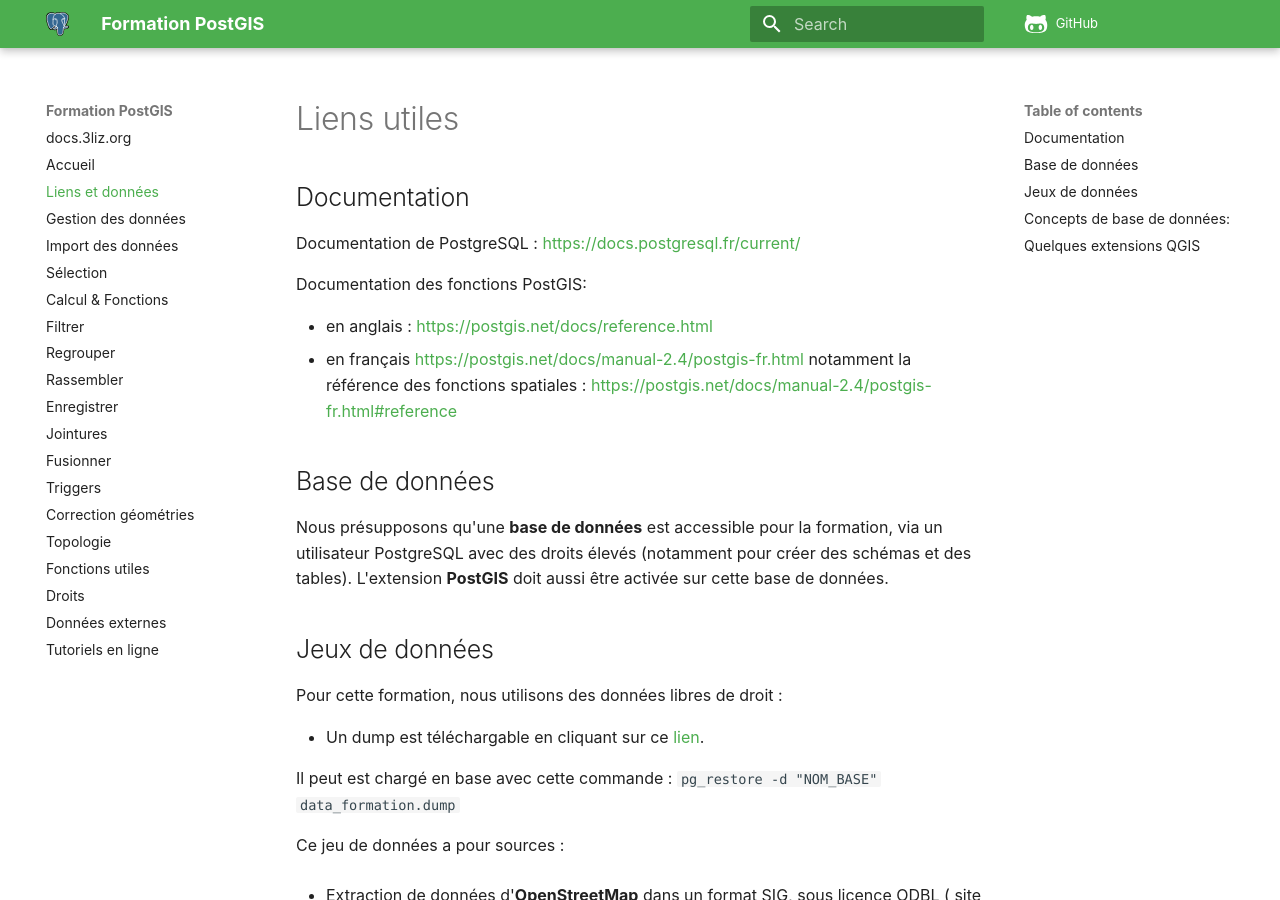
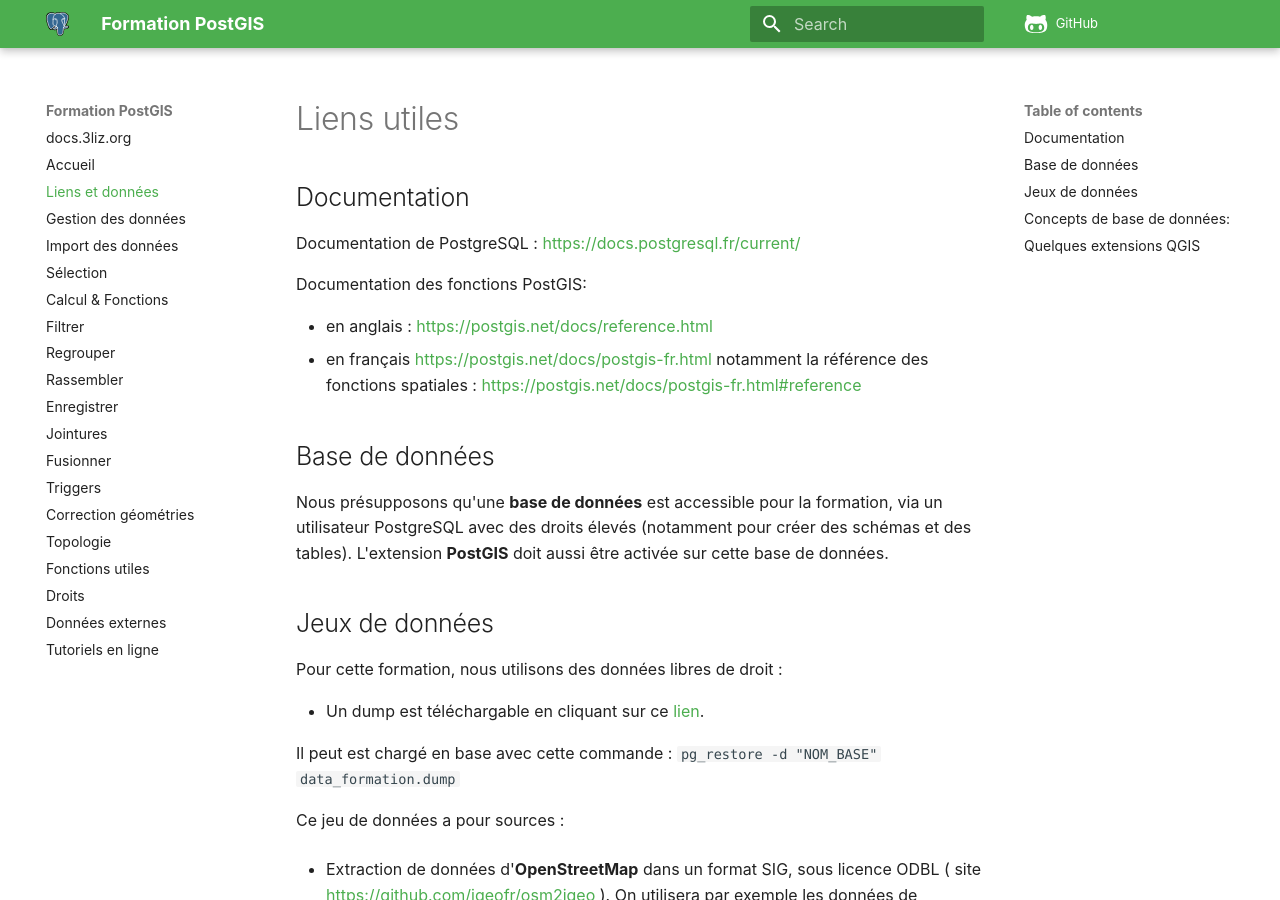
Before and after one commit to 3liz/formation-postgis, an MkDocs documentation site: the page built from docs/links_and_data.md, in a window 1280 px wide and 900 px high. Built offline with MkDocs 1.6.1 and Material for MkDocs 9.7.7, drawn with Linux system fonts in a browser that asks for light colours; nearby versions of some CDN libraries; comment, search, counter and statistics services are not loaded; some of the changed lines change nothing that is shown.

Commit message:
Lien vers dernière version postgis

```diff
--- a/docs/links_and_data.md
+++ b/docs/links_and_data.md
@@ -7,7 +7,7 @@ Documentation de PostgreSQL : https://docs.postgresql.fr/current/
 Documentation des fonctions PostGIS:
 
 * en anglais : https://postgis.net/docs/reference.html
-* en français https://postgis.net/docs/manual-2.4/postgis-fr.html notamment la référence des fonctions spatiales : https://postgis.net/docs/manual-2.4/postgis-fr.html#reference
+* en français https://postgis.net/docs/postgis-fr.html notamment la référence des fonctions spatiales : https://postgis.net/docs/postgis-fr.html#reference
 
 ## Base de données
 
```
